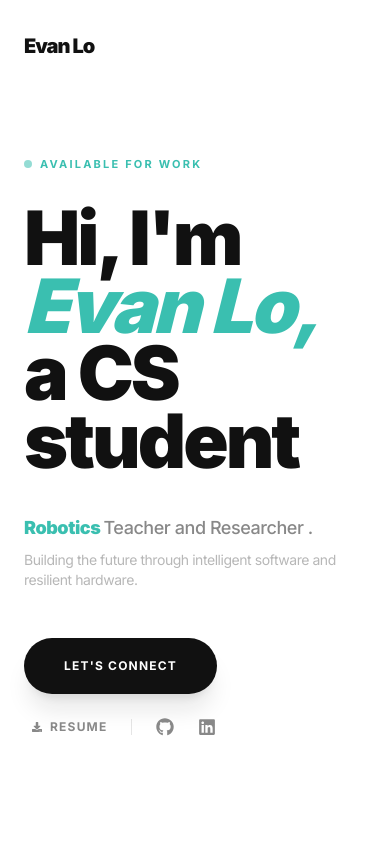
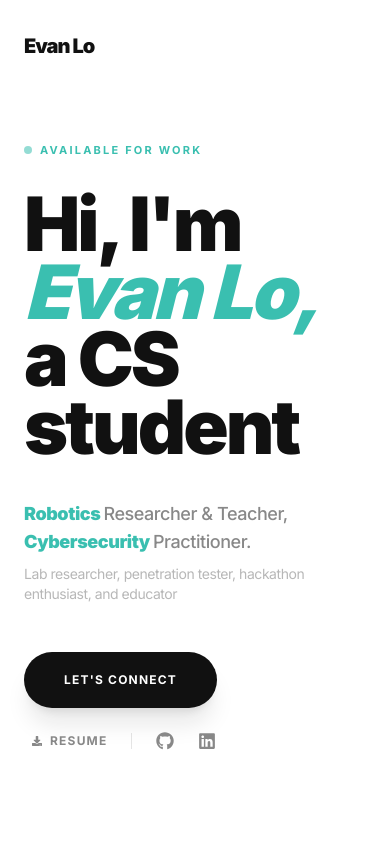
Before and after one commit to evan-2005/Evans-Portfolio, a React (Vite) app: page / in a window 390 px wide. Shown: the top 844 px of the page. Built offline with nearby package versions, Linux system fonts and the light colour scheme; no server answers.

Commit message:
update tailwind config and add dark mode toggle

```diff
--- a/src/App.tsx
+++ b/src/App.tsx
@@ -1,4 +1,5 @@
 import React, { useState } from 'react';
+import { ThemeProvider } from './contexts/ThemeContext';
 import { Navbar } from './components/Navbar';
 import { Hero } from './components/Hero';
 import { About } from './components/About';
@@ -11,7 +12,8 @@ function App() {
   const [paletteOpen, setPaletteOpen] = useState(false);
 
   return (
-    <div className="bg-background min-h-screen text-textPrimary font-body selection:bg-primary/30 selection:text-white relative">
+    <ThemeProvider>
+      <div className="bg-background dark:bg-background-dark min-h-screen text-textPrimary dark:text-textPrimary-dark font-body selection:bg-primary/30 dark:selection:bg-accent/30 selection:text-white relative">
         <CommandPalette open={paletteOpen} setOpen={setPaletteOpen} />
         <Navbar onSearchOpen={() => setPaletteOpen(true)} />
         <main>
@@ -22,6 +24,7 @@ function App() {
           <Contact />
         </main>
       </div>
+    </ThemeProvider>
   );
 }
 
--- /dev/null
+++ b/src/components/DarkModeToggle.tsx
@@ -0,0 +1,21 @@
+import React from 'react';
+import { FaMoon, FaSun } from 'react-icons/fa';
+import { useTheme } from '../contexts/ThemeContext';
+
+export const DarkModeToggle: React.FC = () => {
+  const { theme, toggleTheme } = useTheme();
+
+  return (
+    <button
+      onClick={toggleTheme}
+      className="flex items-center justify-center w-10 h-10 rounded-full bg-surface dark:bg-surface-dark hover:bg-accent/10 dark:hover:bg-accent/10 transition-all duration-300 group"
+      aria-label={`Switch to ${theme === 'light' ? 'dark' : 'light'} mode`}
+    >
+      {theme === 'light' ? (
+        <FaMoon className="text-textMuted dark:text-textMuted-dark group-hover:text-accent transition-colors" />
+      ) : (
+        <FaSun className="text-textMuted dark:text-textMuted-dark group-hover:text-accent transition-colors" />
+      )}
+    </button>
+  );
+};
--- a/src/components/Hero.tsx
+++ b/src/components/Hero.tsx
@@ -58,7 +58,7 @@ const PerspectiveCard = ({ children, className, ...props }: any) => {
 
 export const Hero = () => {
   return (
-    <section id="hero" className="relative min-h-screen flex items-center pt-32 pb-20 bg-background overflow-hidden">
+    <section id="hero" className="relative min-h-screen flex items-center pt-32 pb-20 bg-background dark:bg-background-dark overflow-hidden">
       <div className="container mx-auto px-6 grid grid-cols-1 lg:grid-cols-[1fr_0.8fr] gap-12 items-center">
         {/* Left Content */}
         <div className="z-10">
@@ -72,31 +72,34 @@ export const Hero = () => {
               <span className="text-[11px] font-bold text-accent uppercase tracking-[0.2em]">Available for work</span>
             </div>
 
-            <h1 className="text-[75px] md:text-[110px] font-black leading-[0.9] text-primary mb-10 tracking-[-0.04em]">
+            <h1 className="text-[75px] md:text-[110px] font-black leading-[0.9] text-primary dark:text-primary-dark mb-10 tracking-[-0.04em]">
               Hi, I'm <br />
               <span className="text-accent italic">Evan Lo,</span> <br />
               a CS student
             </h1>
 
-            <p className="text-lg md:text-xl text-textMuted mb-12 max-w-lg font-medium tracking-tight">
-              <span className="text-accent font-black">Robotics </span>Teacher and Researcher .
+            <p className="text-lg md:text-xl text-textMuted dark:text-textMuted-dark mb-12 max-w-lg font-medium tracking-tight">
+              <span className="text-accent font-black">Robotics </span>Researcher & Teacher,{" "}
+              <span className="text-accent font-black">Cybersecurity </span>Practitioner.
               <br />
-              <span className="text-sm font-normal opacity-60 mt-2 block">Building the future through intelligent software and resilient hardware.</span>
+              <span className="text-sm font-normal opacity-60 mt-2 block">
+                Lab researcher, penetration tester, hackathon enthusiast, and educator
+              </span>
             </p>
 
             <div className="flex flex-wrap gap-6 items-center">
-              <a href="#contact" className="px-10 py-5 rounded-full bg-primary text-white text-xs font-bold uppercase tracking-widest hover:bg-accent transition-all duration-500 shadow-xl shadow-primary/10 hover:shadow-accent/20 hover:-translate-y-1">
+              <a href="#contact" className="px-10 py-5 rounded-full bg-primary dark:bg-primary-dark text-white text-xs font-bold uppercase tracking-widest hover:bg-accent transition-all duration-500 shadow-xl shadow-primary/10 dark:shadow-primary-dark/10 hover:shadow-accent/20 hover:-translate-y-1">
                 Let's connect
               </a>
               <div className="flex items-center gap-6 ml-2">
-                <a href="/resume.pdf" download className="flex items-center gap-2 text-xs font-bold uppercase tracking-widest text-textMuted hover:text-primary transition-colors">
+                <a href="/resume.pdf" download className="flex items-center gap-2 text-xs font-bold uppercase tracking-widest text-textMuted dark:text-textMuted-dark hover:text-primary dark:hover:text-primary-dark transition-colors">
                   <FaDownload className="text-[10px]" /> Resume
                 </a>
-                <div className="w-px h-4 bg-black/10" />
-                <a href="https://github.com/evan-2005" target="_blank" rel="noreferrer" className="text-lg text-textMuted hover:text-primary transition-colors">
+                <div className="w-px h-4 bg-black/10 dark:bg-white/10" />
+                <a href="https://github.com/evan-2005" target="_blank" rel="noreferrer" className="text-lg text-textMuted dark:text-textMuted-dark hover:text-primary dark:hover:text-primary-dark transition-colors">
                   <FaGithub />
                 </a>
-                <a href="https://www.linkedin.com/in/evan-lo-jen-zhen" target="_blank" rel="noreferrer" className="text-lg text-textMuted hover:text-primary transition-colors">
+                <a href="https://www.linkedin.com/in/evan-lo-jen-zhen" target="_blank" rel="noreferrer" className="text-lg text-textMuted dark:text-textMuted-dark hover:text-primary dark:hover:text-primary-dark transition-colors">
                   <FaLinkedin />
                 </a>
               </div>
--- a/src/components/Navbar.tsx
+++ b/src/components/Navbar.tsx
@@ -1,5 +1,6 @@
 import React, { useState, useEffect } from 'react';
 import { FaSearch } from 'react-icons/fa';
+import { DarkModeToggle } from './DarkModeToggle';
 
 interface NavbarProps {
   onSearchOpen: () => void;
@@ -15,10 +16,10 @@ export const Navbar = ({ onSearchOpen }: NavbarProps) => {
   }, []);
 
   return (
-    <header className={`fixed top-0 w-full z-50 transition-all duration-500 ${scrolled ? 'bg-white/80 backdrop-blur-md py-4 border-b border-black/5' : 'py-8 bg-transparent'}`}>
+    <header className={`fixed top-0 w-full z-50 transition-all duration-500 ${scrolled ? 'bg-white/80 dark:bg-background-dark/80 backdrop-blur-md py-4 border-b border-black/5 dark:border-white/10' : 'py-8 bg-transparent'}`}>
       <div className="container mx-auto px-6 flex justify-between items-center">
         <div className="flex items-center gap-8">
-          <a href="#hero" className="text-xl font-black text-primary tracking-tighter">Evan Lo</a>
+          <a href="#hero" className="text-xl font-black text-primary dark:text-primary-dark tracking-tighter">Evan Lo</a>
 
           <div className="hidden lg:flex items-center gap-2 px-3 py-1 bg-accent/10 rounded-full border border-accent/20">
             <div className="w-1.5 h-1.5 rounded-full bg-accent animate-pulse" />
@@ -26,23 +27,24 @@ export const Navbar = ({ onSearchOpen }: NavbarProps) => {
           </div>
         </div>
 
-        <nav className="hidden md:flex gap-10 items-center text-[11px] font-bold tracking-widest uppercase text-textMuted">
-          <a href="#hero" className="hover:text-primary transition-colors">Home</a>
-          <a href="#about" className="hover:text-primary transition-colors">About</a>
-          <a href="#projects" className="hover:text-primary transition-colors">Projects</a>
-          <a href="#experience" className="hover:text-primary transition-colors">Experience</a>
+        <nav className="hidden md:flex gap-10 items-center text-[11px] font-bold tracking-widest uppercase text-textMuted dark:text-textMuted-dark">
+          <a href="#hero" className="hover:text-primary dark:hover:text-primary-dark transition-colors">Home</a>
+          <a href="#about" className="hover:text-primary dark:hover:text-primary-dark transition-colors">About</a>
+          <a href="#projects" className="hover:text-primary dark:hover:text-primary-dark transition-colors">Projects</a>
+          <a href="#experience" className="hover:text-primary dark:hover:text-primary-dark transition-colors">Experience</a>
         </nav>
 
         <div className="hidden md:flex items-center gap-6">
+          <DarkModeToggle />
           <button
             id="search-button"
             onClick={onSearchOpen}
-            className="flex items-center gap-2 text-textMuted hover:text-primary transition-colors"
+            className="flex items-center gap-2 text-textMuted dark:text-textMuted-dark hover:text-primary dark:hover:text-primary-dark transition-colors"
           >
             <FaSearch className="text-[10px]" />
             <span className="text-[11px] font-bold tracking-widest uppercase">Search</span>
           </button>
-          <a href="#contact" className="px-6 py-2.5 rounded-full bg-primary text-white text-[11px] font-bold tracking-widest uppercase hover:bg-accent transition-all duration-300">
+          <a href="#contact" className="px-6 py-2.5 rounded-full bg-primary dark:bg-primary-dark text-white text-[11px] font-bold tracking-widest uppercase hover:bg-accent transition-all duration-300">
             Let's Talk
           </a>
         </div>
--- /dev/null
+++ b/src/contexts/ThemeContext.tsx
@@ -0,0 +1,50 @@
+import React, { createContext, useContext, useEffect, useState } from 'react';
+
+type Theme = 'light' | 'dark';
+
+interface ThemeContextType {
+  theme: Theme;
+  toggleTheme: () => void;
+}
+
+const ThemeContext = createContext<ThemeContextType | undefined>(undefined);
+
+export const useTheme = () => {
+  const context = useContext(ThemeContext);
+  if (context === undefined) {
+    throw new Error('useTheme must be used within a ThemeProvider');
+  }
+  return context;
+};
+
+interface ThemeProviderProps {
+  children: React.ReactNode;
+}
+
+export const ThemeProvider: React.FC<ThemeProviderProps> = ({ children }) => {
+  const [theme, setTheme] = useState<Theme>(() => {
+    // Check localStorage first, then system preference
+    const savedTheme = localStorage.getItem('theme') as Theme;
+    if (savedTheme) {
+      return savedTheme;
+    }
+    return window.matchMedia('(prefers-color-scheme: dark)').matches ? 'dark' : 'light';
+  });
+
+  useEffect(() => {
+    const root = window.document.documentElement;
+    root.classList.remove('light', 'dark');
+    root.classList.add(theme);
+    localStorage.setItem('theme', theme);
+  }, [theme]);
+
+  const toggleTheme = () => {
+    setTheme(prevTheme => prevTheme === 'light' ? 'dark' : 'light');
+  };
+
+  return (
+    <ThemeContext.Provider value={{ theme, toggleTheme }}>
+      {children}
+    </ThemeContext.Provider>
+  );
+};
--- a/tailwind.config.js
+++ b/tailwind.config.js
@@ -8,12 +8,27 @@ export default {
   theme: {
     extend: {
       colors: {
-        background: '#FFFFFF',
-        surface: '#F5F5F3',
-        primary: '#111111',
+        background: {
+          DEFAULT: '#FFFFFF',
+          dark: '#0F0F0F'
+        },
+        surface: {
+          DEFAULT: '#F5F5F3',
+          dark: '#1A1A1A'
+        },
+        primary: {
+          DEFAULT: '#111111',
+          dark: '#FFFFFF'
+        },
         accent: '#3ABFB0',
-        textPrimary: '#111111',
-        textMuted: '#888888',
+        textPrimary: {
+          DEFAULT: '#111111',
+          dark: '#FFFFFF'
+        },
+        textMuted: {
+          DEFAULT: '#888888',
+          dark: '#AAAAAA'
+        },
       },
       fontFamily: {
         sans: ['Inter', 'sans-serif'],
```
Lines whose indentation alone changed are shown as unchanged.
